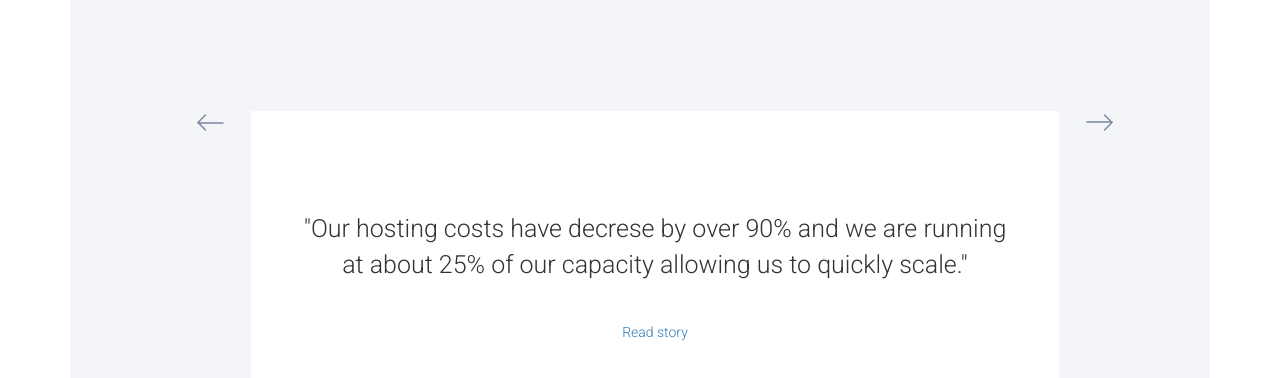
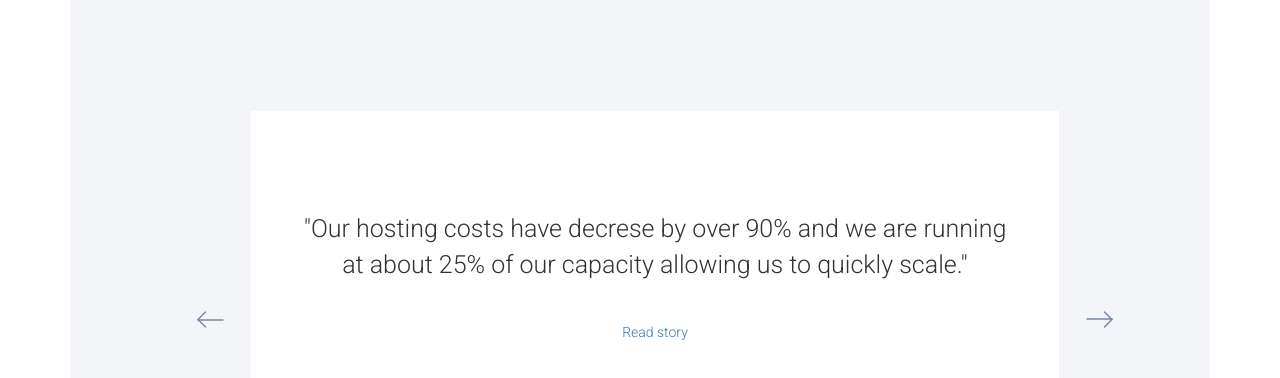
Before and after one commit to andreainzaghi/html-css-digitalocean, a plain HTML site: page index.html in a window 1280 px wide. Shown: the part 4247-4625 px from the top of the page. Drawn offline with nearby package versions, Linux system fonts and the light colour scheme.

Commit message:
indentazione

```diff
--- a/css/style.css
+++ b/css/style.css
@@ -415,3 +415,6 @@ padding-right:30px;
   margin: 0 2px;
   color: #2c6ded;
 }
+.m-topp{
+  margin-top: 200px;
+}
--- a/index.html
+++ b/index.html
@@ -364,7 +364,7 @@
                   <h2 >Development teams love DigitalOcean</h2>
                   <p class="tre3-44">Easily organize your infrastructure with Progect. And with Teams, everyone can get their own account, with just the privileges they need to do their jobs.</p>
                 </div>
-                   <div class="col-xs-1  freccia"> <img  src="img/frec.svg" alt=""> </div>
+                   <div class="col-xs-1  freccia"> <img class="m-topp" src="img/frec.svg" alt=""> </div>
                  <div class="col-xs-10 content-fire">
                    <img src="img/gg.jfif" alt="" height="50px">
                    <p class="tre3-45">"Our hosting costs have decrese by over 90% and we are running at about 25% of our capacity allowing us to quickly scale."</p>
@@ -372,7 +372,7 @@
                    <p class="tre3-46">Jamie Druce</p>
                    <p class="tre3-47">Senior WEB Developer</p>
                  </div>
-                   <div class="col-xs-1 freccia"> <img class="ruota" src="img/frec.svg" alt=""> </div>
+                   <div class="col-xs-1 freccia"> <img class="ruota m-topp" src="img/frec.svg" alt=""> </div>
 
               </div>
             </section>
```
